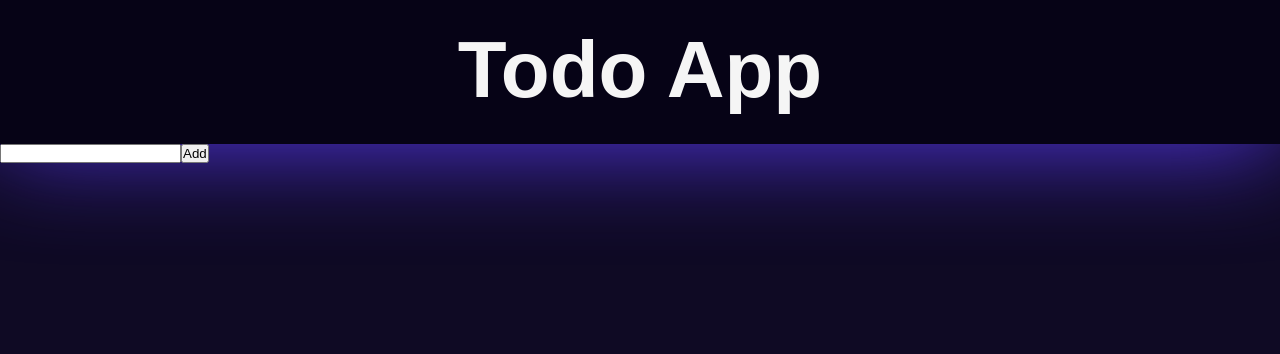
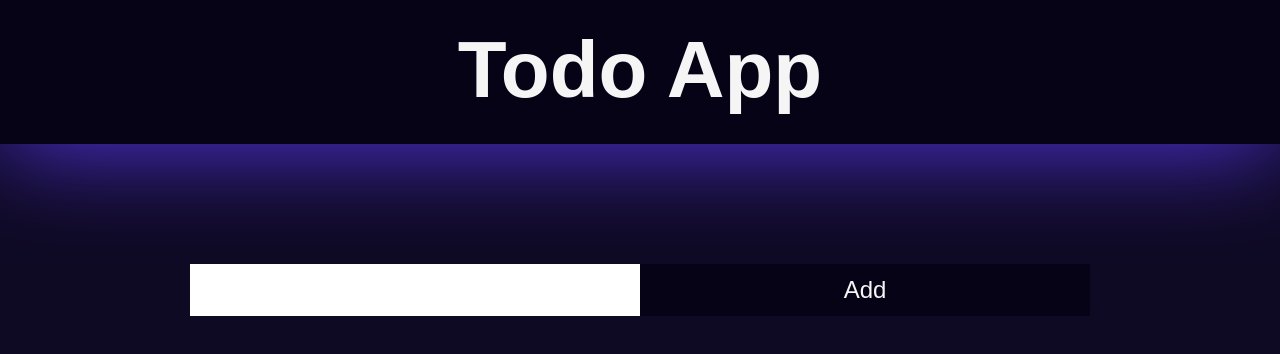
Before and after one commit to Neonsy/React-First-Steps, a React (Vite) app: page / in a window 1280 px wide. Shown: the top 354 px of the page. Built offline with nearby package versions, Linux system fonts and the light colour scheme.

Commit message:
Form styling

```diff
--- a/src/App.css
+++ b/src/App.css
@@ -11,3 +11,8 @@ body {
     color: whitesmoke;
     height: 100dvh;
 }
+
+.App {
+    display: flex;
+    flex-direction: column;
+}
--- a/src/components/Form.jsx
+++ /dev/null
@@ -1,20 +0,0 @@
-import { useState } from 'react';
-
-export default function Form({ todos, setTodos }) {
-    const [todo, setTodo] = useState('');
-
-    function handleSubmit(event) {
-        event.preventDefault();
-        setTodos([...todos, todo]);
-        setTodo('');
-    }
-
-    return (
-        <>
-            <form onSubmit={handleSubmit}>
-                <input type='text' value={todo} onChange={(e) => setTodo(e.target.value)} />
-                <button type='submit'>Add</button>
-            </form>
-        </>
-    );
-}
--- /dev/null
+++ b/src/components/Form/Form.jsx
@@ -0,0 +1,23 @@
+import { useState } from 'react';
+import styles from './Form.module.css';
+
+export default function Form({ todos, setTodos }) {
+    const [todo, setTodo] = useState('');
+
+    function handleSubmit(event) {
+        event.preventDefault();
+        setTodos([...todos, todo]);
+        setTodo('');
+    }
+
+    return (
+        <>
+            <form onSubmit={handleSubmit} className={styles.form}>
+                <input type='text' value={todo} onChange={(e) => setTodo(e.target.value)} className={styles.input} />
+                <button type='submit' className={styles.button}>
+                    Add
+                </button>
+            </form>
+        </>
+    );
+}
--- /dev/null
+++ b/src/components/Form/Form.module.css
@@ -0,0 +1,27 @@
+.form {
+    display: flex;
+    align-items: center;
+    align-self: center;
+
+    width: 100%;
+    max-width: 900px;
+
+    margin-top: 120px;
+}
+
+.input {
+    width: 100%;
+    padding: 0.5em;
+    font-size: 1.5em;
+    border: none;
+    outline: none;
+}
+
+.button {
+    width: 100%;
+    padding: 0.5em;
+    font-size: 1.5em;
+    border: none;
+    background-color: hsl(250, 75%, 5%);
+    color: whitesmoke;
+}
--- a/src/components/Todo.jsx
+++ b/src/components/Todo.jsx
@@ -1,5 +1,5 @@
 import { useState } from 'react';
-import Form from './Form';
+import Form from './Form/Form';
 import TodoList from './TodoList';
 
 export default function Todo() {
```
